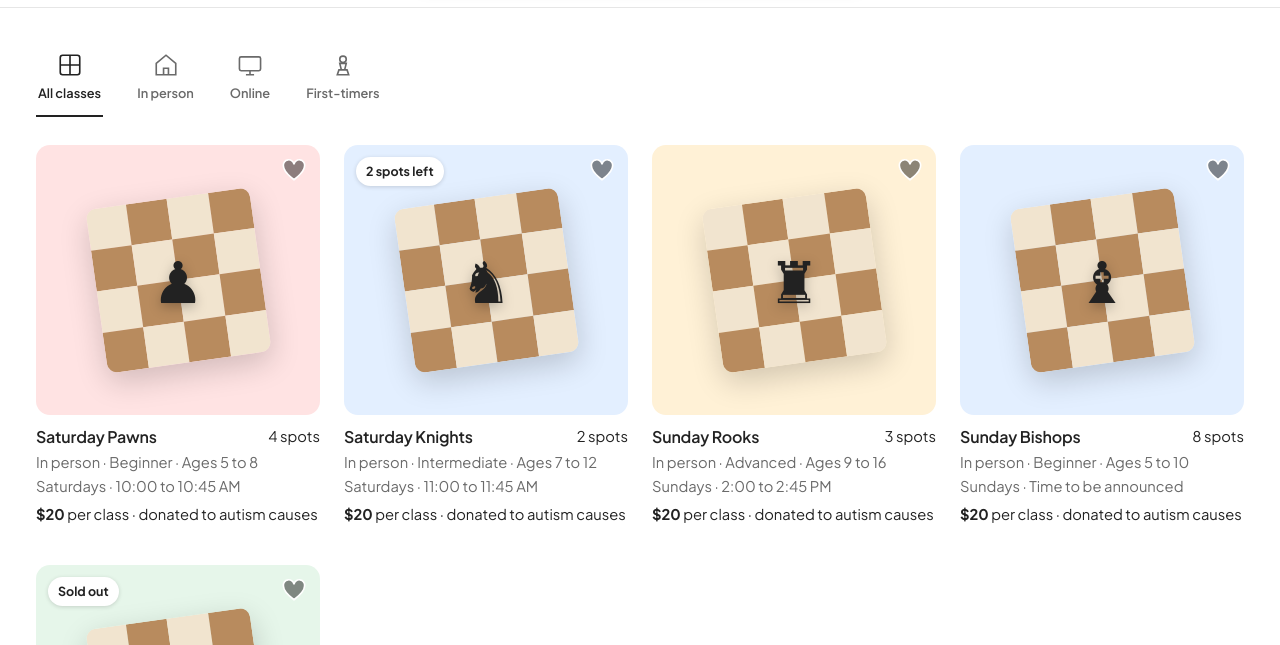
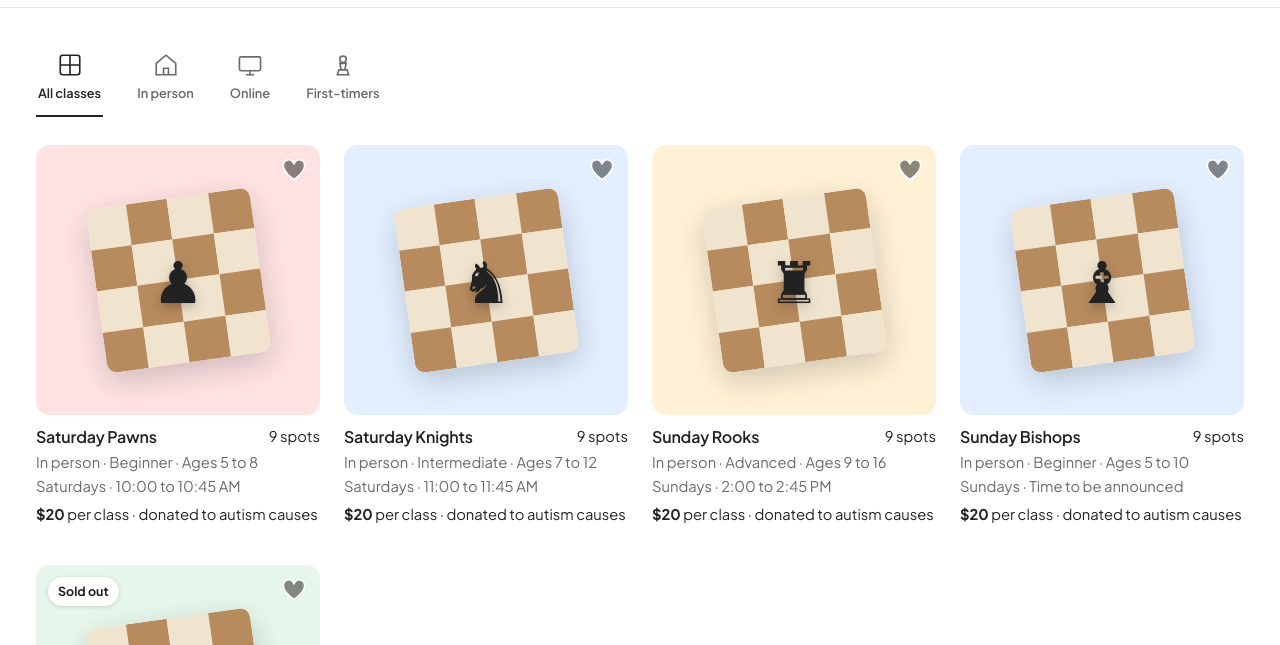
Before and after one commit to chessforawareness-design/chessforawareness-design.github.io, a plain HTML site: page index.html in a window 1280 px wide. Shown: the part 85-730 px from the top of the page. Drawn offline with Linux system fonts and the light colour scheme.

Commit message:
Every class has 9 spots

```diff
--- a/index.html
+++ b/index.html
@@ -391,11 +391,11 @@ const ICONS={
 };
 const CATS=[["all","All classes"],["inperson","In person"],["online","Online"],["beginner","First-timers"]];
 const classes=[
-  {id:"sat-pawns",name:"Saturday Pawns",where:"In person",level:"Beginner",ages:[5,8],when:"Saturdays · 10:00 to 10:45 AM",mins:45,tags:["inperson","beginner"],seats:4,tile:"--tile1",piece:"♟",badge:"",coach:"a Chess for Awareness coach",size:8},
-  {id:"sat-knights",name:"Saturday Knights",where:"In person",level:"Intermediate",ages:[7,12],when:"Saturdays · 11:00 to 11:45 AM",mins:45,tags:["inperson"],seats:2,tile:"--tile2",piece:"♞",badge:"2 spots left",coach:"a Chess for Awareness coach",size:8},
-  {id:"sun-rooks",name:"Sunday Rooks",where:"In person",level:"Advanced",ages:[9,16],when:"Sundays · 2:00 to 2:45 PM",mins:45,tags:["inperson"],seats:3,tile:"--tile4",piece:"♜",badge:"",coach:"a Chess for Awareness coach",size:8},
-  {id:"sun-bishops",name:"Sunday Bishops",where:"In person",level:"Beginner",ages:[5,10],when:"Sundays · Time to be announced",mins:0,tags:["inperson","beginner"],seats:8,tile:"--tile2",piece:"♝",badge:"",coach:"a Chess for Awareness coach",size:8},
-  {id:"weekday-online",name:"Weekday Online",where:"Online",level:"All levels",ages:[6,14],when:"Monday to Friday · 6:00 to 7:30 PM",mins:90,tags:["online","beginner"],seats:0,tile:"--tile3",piece:"♛",badge:"Sold out",coach:"a Chess for Awareness coach",size:8},
+  {id:"sat-pawns",name:"Saturday Pawns",where:"In person",level:"Beginner",ages:[5,8],when:"Saturdays · 10:00 to 10:45 AM",mins:45,tags:["inperson","beginner"],seats:9,tile:"--tile1",piece:"♟",badge:"",coach:"a Chess for Awareness coach",size:9},
+  {id:"sat-knights",name:"Saturday Knights",where:"In person",level:"Intermediate",ages:[7,12],when:"Saturdays · 11:00 to 11:45 AM",mins:45,tags:["inperson"],seats:9,tile:"--tile2",piece:"♞",badge:"",coach:"a Chess for Awareness coach",size:9},
+  {id:"sun-rooks",name:"Sunday Rooks",where:"In person",level:"Advanced",ages:[9,16],when:"Sundays · 2:00 to 2:45 PM",mins:45,tags:["inperson"],seats:9,tile:"--tile4",piece:"♜",badge:"",coach:"a Chess for Awareness coach",size:9},
+  {id:"sun-bishops",name:"Sunday Bishops",where:"In person",level:"Beginner",ages:[5,10],when:"Sundays · Time to be announced",mins:0,tags:["inperson","beginner"],seats:9,tile:"--tile2",piece:"♝",badge:"",coach:"a Chess for Awareness coach",size:9},
+  {id:"weekday-online",name:"Weekday Online",where:"Online",level:"All levels",ages:[6,14],when:"Monday to Friday · 6:00 to 7:30 PM",mins:90,tags:["online","beginner"],seats:0,tile:"--tile3",piece:"♛",badge:"Sold out",coach:"a Chess for Awareness coach",size:9},
 ];
 const $=id=>document.getElementById(id);
 const art=(c,mini=true)=>`<div class="art" style="background:var(${c.tile})">${mini?'<div class="mini">'+"<i></i>".repeat(16)+'</div>':''}<span class="piece">${c.piece}</span></div>`;
@@ -433,7 +433,7 @@ function detail(c){
         <div>${ICONS.tournament}<p><b>Every class gives back</b><span>Money raised through our classes and events goes to autism nonprofits.</span></p></div>
       </div>
       <div><h2>Class details</h2><div class="offers">
-        ${c.mins?off(ICONS.beginner,c.mins+"-minute class"):""}${off(ICONS.all,"$20 per class")}${c.where==="Online"?off(ICONS.online,"Video link sent by email"):""}${off(ICONS.family,"Small groups of 5 to 8 kids")}${off(ICONS.inperson,c.where==="Online"?"Join from home":"At Brambleton Library")}
+        ${c.mins?off(ICONS.beginner,c.mins+"-minute class"):""}${off(ICONS.all,"$20 per class")}${c.where==="Online"?off(ICONS.online,"Video link sent by email"):""}${off(ICONS.family,"Up to 9 kids per class")}${off(ICONS.inperson,c.where==="Online"?"Join from home":"At Brambleton Library")}
       </div></div>
     </div>
     <aside class="reserve"><div class="rprice">$20 <span>per class</span></div>
```
